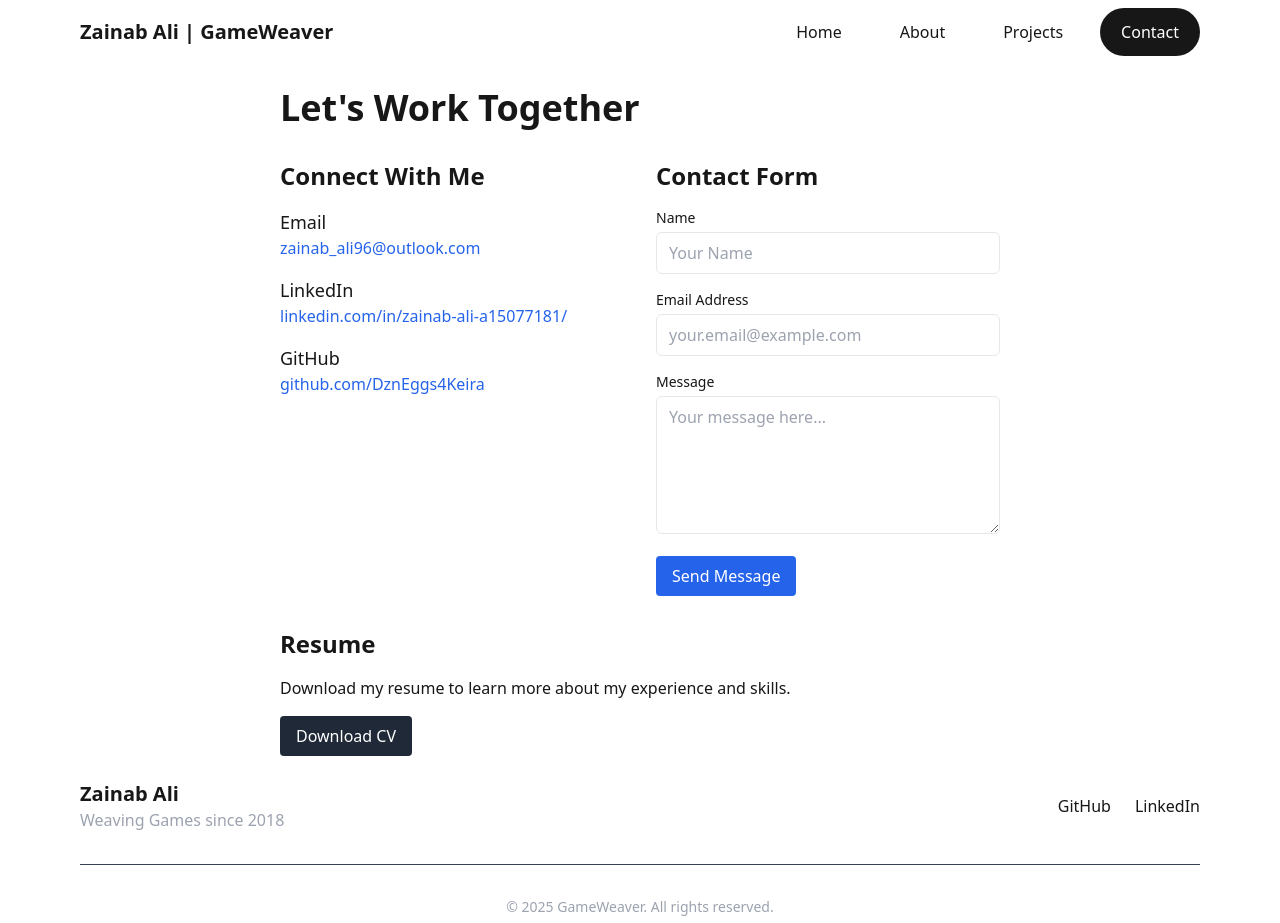
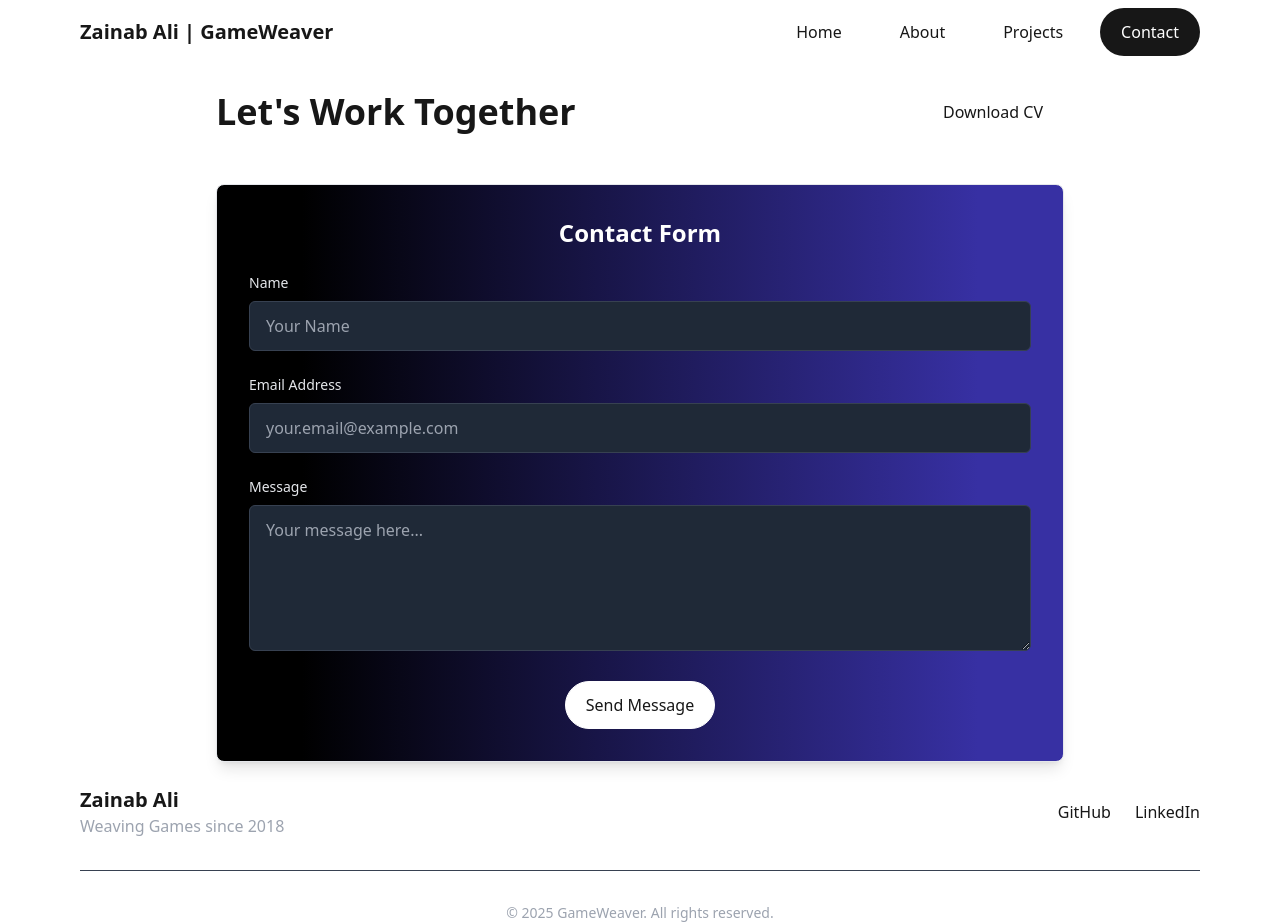
Before and after one commit to DznEggs4Keira/portfolio, a Next.js app: page /contact in a window 1280 px wide. Built offline with nearby package versions, Linux system fonts and the light colour scheme.

Commit message:
Fixed the content page

```diff
--- a/src/app/about/page.tsx
+++ b/src/app/about/page.tsx
@@ -1,73 +1,7 @@
+import { skillStack } from "@/data/about";
+import { timelineEvents } from "@/data/about";
+
 export default function About() {
-  // Tech skills data
-  const techSkills = [
-    "Unity Engine",
-    "Unreal Engine",
-    "C#",
-    "C++",
-    "JavaScript",
-    "TypeScript",
-    "React",
-    "NextJS",
-    "ThreeJS",
-    "Game Design",
-    "Game Mechanics",
-    "Narrative Design",
-    "Level Design",
-  ];
-
-  // Social skills data
-  const socialSkills = [
-    "Team Leadership",
-    "Project Management",
-    "Communication",
-    "Problem Solving",
-    "Collaboration",
-    "Adaptability",
-    "Vibe Coding",
-  ];
-
-  // Timeline data
-  const timelineEvents = [
-    {
-      year: "2024 - Present",
-      title: "Junior Software Developer at AHEAD Automotive GmbH",
-      description:
-        "Working on Qira, a AI Repair assistant for mechanics. Developing features and improving user experience. Also provide technical support for company software (Google Workspace, CRM, etc.).",
-    },
-    {
-      year: "2022 - 2024",
-      title: "Internship Games Programmer at Ergofox GmbH",
-      description:
-        "Created several prototypes exploring different genres and mechanics for Ergogames, a subset of serious games focused on health and preventive care.",
-    },
-    {
-      year: "2021 - 2024",
-      title: "Freelance Game Developer at BlueGoo Games",
-      description:
-        "Worked on SpaceChef, an upcoming space exploring, cooking game with a twist. Developed core gameplay mechanics and collaborated with artists to create engaging environments.",
-    },
-    {
-      year: "2019 - 2021",
-      title: "Games Programming Exploration",
-      description:
-        "Started taking online courses to further hone my skills in the arts of videogame programming. Explored various game engines and programming languages.",
-    },
-    {
-      year: "2018 - 2019",
-      title:
-        "Master's Degree in Computer Games Technology at Abertay University",
-      description:
-        "Graduated with merit. Focused on game development, programming, and design. Developed a strong foundation in game mechanics and narrative design.",
-    },
-    {
-      year: "2015 - 2018",
-      title: "Bachelor's Degree in Computer Science at Mazoon University",
-      description:
-        "Graduated with distinction. Studied computer science fundamentals, programming languages, and software development.",
-    },
-  ];
-
   return (
     <div className="max-w-4xl mx-auto p-6">
       <h1 className="text-4xl font-bold mb-12 text-center">About Me</h1>
@@ -76,12 +10,12 @@ export default function About() {
       <div className="mb-16 grid grid-cols-1 md:grid-cols-2 gap-8">
         <div>
           <h2 className="text-2xl font-semibold mb-4 text-center">
-            Tech Skills
+            {skillStack[0]?.title}
           </h2>
           <div className="flex flex-wrap justify-center gap-2">
-            {techSkills.map((skill, index) => (
-              <span key={index} className="tech-badge">
-                {skill}
+            {skillStack[0].tags.map((tag) => (
+                <span key={tag} className="tech-badge">
+                  {tag}
                 </span>
               ))}
           </div>
@@ -89,12 +23,12 @@ export default function About() {
 
         <div>
           <h2 className="text-2xl font-semibold mb-4 text-center">
-            Social Skills
+            {skillStack[1]?.title}
           </h2>
           <div className="flex flex-wrap justify-center gap-2">
-            {socialSkills.map((skill, index) => (
-              <span key={index} className="tech-badge">
-                {skill}
+            {skillStack[1].tags.map((tag) => (
+                <span key={tag} className="tech-badge">
+                  {tag}
                 </span>
               ))}
           </div>
@@ -111,7 +45,7 @@ export default function About() {
 
           {/* Timeline Events */}
           {timelineEvents.map((event, index) => (
-            <div key={index} className="relative mb-12 flex">
+            <div key={event.id} className="relative mb-12 flex">
               {/* For desktop: Position boxes on alternating sides */}
               <div
                 className={`w-full md:w-[45%] ${
@@ -140,30 +74,31 @@ export default function About() {
       {/* Hobbies/Side Quests */}
       <div>
         <h2 className="text-2xl font-semibold mb-6 text-center">Side Quests</h2>
-        <div className="space-y-4 mt-8">
+          <div className="space-y-4">
             <p>
-            When I&apos;m not crafting digital worlds, you can find me exploring
-            the real one through traveling to any country that will give me a
-            visa. It is important to go out and touch grass sometimes, but i am
-            a nerd at heart, so i joined a sword fighting club instead. I hope
-            it counts.
+              When I&apos;m not crafting digital worlds, you can find me
+              exploring the real one through traveling to any country that will
+              give me a visa. It is important to go out and touch grass
+              sometimes, but i am a nerd at heart, so i joined a sword fighting
+              club instead. I hope it counts.
             </p>
             <p>
               If i am being honest, I prefer enjoying other fantastical worlds
               from the comfort of my home. Whether it is the post apocalyptic
-            scenescape of Horizon, the open fields bustling with monsters in the
-            Witcher, or the rooftops of ancient Venice in Assassins Creed. All
-            tickle my fancy. And when they don&apos;t, I am always up for a good
-            book or a movie. I am a sucker for deep lore and engaging
-            cinematography, so you KNOW Star Wars and LotR are always on repeat,
-            plus anything Wes Anderson puts out.
+              scenescape of Horizon, the open fields bustling with monsters in
+              the Witcher, or the rooftops of ancient Venice in Assassins Creed.
+              All tickle my fancy. And when they don&apos;t, I am always up for
+              a good book or a movie. I am a sucker for deep lore and engaging
+              cinematography, so you KNOW Star Wars and LotR are always on
+              repeat, plus anything Wes Anderson puts out.
             </p>
             <p>
-            Dungeons&Dragons is my favorite TTRPG and it often inspires my game
-            narratives as well. I regularly participate in game jams to
-            challenge my creativity and collaborate with my game dev friends on
-            cool little projects. These rapid development cycles have taught me
-            to think quickly and and to work efficiently under pressure.
+              Dungeons&Dragons is my favorite TTRPG and it often inspires my
+              game narratives as well. I regularly participate in game jams to
+              challenge my creativity and collaborate with my game dev friends
+              on cool little projects. These rapid development cycles have
+              taught me to think quickly and and to work efficiently under
+              pressure.
             </p>
           </div>
       </div>
--- a/src/app/contact/page.tsx
+++ b/src/app/contact/page.tsx
@@ -1,96 +1,70 @@
 export default function Contact() {
   return (
-      <div className="max-w-3xl mx-auto p-6">
-        <h1 className="text-4xl font-bold mb-8">Let&apos;s Work Together</h1>
-
-        <div className="grid grid-cols-1 md:grid-cols-2 gap-8 mb-8">
-          <div>
-            <h2 className="text-2xl font-semibold mb-4">Connect With Me</h2>
-            <div className="space-y-4">
-              <div>
-                <h3 className="text-lg font-medium">Email</h3>
-                <a href="mailto:zainab_ali96@outlook.com" className="text-blue-600 hover:underline">
-                zainab_ali96@outlook.com
+    <div className="max-w-4xl mx-auto p-6">
+      {/* Header Section with Title and CV Button */}
+      <div className="flex flex-col md:flex-row justify-between items-center mb-12">
+        <h1 className="text-4xl font-bold mb-4 md:mb-0">
+          Let&apos;s Work Together
+        </h1>
+        <a href="/Zainab CV.pdf" download className="btn btn-primary btn-md">
+          Download CV
         </a>
       </div>
+
+      {/* Contact Form Section */}
+      <div className="project-card p-8 rounded-lg">
+        <h2 className="text-2xl font-semibold mb-6 text-center text-white">
+          Contact Form
+        </h2>
+        <form className="space-y-6">
           <div>
-                <h3 className="text-lg font-medium">LinkedIn</h3>
-                <a
-                  href="https://www.linkedin.com/in/zainab-ali-a15077181/"
-                  target="_blank"
-                  rel="noopener noreferrer"
-                  className="text-blue-600 hover:underline"
+            <label
+              htmlFor="name"
+              className="block text-sm font-medium mb-2 text-gray-200"
             >
-                  linkedin.com/in/zainab-ali-a15077181/
-                </a>
-              </div>
-              <div>
-                <h3 className="text-lg font-medium">GitHub</h3>
-                <a
-                  href="https://github.com/DznEggs4Keira"
-                  target="_blank"
-                  rel="noopener noreferrer"
-                  className="text-blue-600 hover:underline"
-                >
-                  github.com/DznEggs4Keira
-                </a>
-              </div>
-              {/* Add other social profiles as needed */}
-            </div>
-          </div>
-
-          <div>
-            <h2 className="text-2xl font-semibold mb-4">Contact Form</h2>
-            <form className="space-y-4">
-              <div>
-                <label htmlFor="name" className="block text-sm font-medium mb-1">Name</label>
+              Name
+            </label>
             <input
               type="text"
               id="name"
-                  className="w-full px-3 py-2 border rounded-md focus:outline-none focus:ring-2 focus:ring-blue-500"
+              className="w-full px-4 py-3 bg-gray-800 border border-gray-700 rounded-md focus:outline-none focus:ring-2 focus:ring-blue-500 text-white"
               placeholder="Your Name"
             />
           </div>
           <div>
-                <label htmlFor="email" className="block text-sm font-medium mb-1">Email Address</label>
+            <label
+              htmlFor="email"
+              className="block text-sm font-medium mb-2 text-gray-200"
+            >
+              Email Address
+            </label>
             <input
               type="email"
               id="email"
-                  className="w-full px-3 py-2 border rounded-md focus:outline-none focus:ring-2 focus:ring-blue-500"
+              className="w-full px-4 py-3 bg-gray-800 border border-gray-700 rounded-md focus:outline-none focus:ring-2 focus:ring-blue-500 text-white"
               placeholder="your.email@example.com"
             />
           </div>
           <div>
-                <label htmlFor="message" className="block text-sm font-medium mb-1">Message</label>
+            <label
+              htmlFor="message"
+              className="block text-sm font-medium mb-2 text-gray-200"
+            >
+              Message
+            </label>
             <textarea
               id="message"
               rows={5}
-                  className="w-full px-3 py-2 border rounded-md focus:outline-none focus:ring-2 focus:ring-blue-500"
+              className="w-full px-4 py-3 bg-gray-800 border border-gray-700 rounded-md focus:outline-none focus:ring-2 focus:ring-blue-500 text-white"
               placeholder="Your message here..."
             ></textarea>
           </div>
-              <button
-                type="submit"
-                className="bg-blue-600 text-white px-4 py-2 rounded hover:bg-blue-700 transition-colors"
-              >
+          <div className="flex justify-center">
+            <button type="submit" className="btn btn-primary btn-md">
               Send Message
             </button>
+          </div>
         </form>
-          </div>
-        </div>
-
-        <div>
-          <h2 className="text-2xl font-semibold mb-4">Resume</h2>
-          <p className="mb-4">
-            Download my resume to learn more about my experience and skills.
-          </p>
-          <a
-            href="/Zainab CV.pdf"
-            download
-            className="bg-gray-800 text-white px-4 py-2 rounded hover:bg-gray-900 transition-colors inline-flex items-center"
-          >
-            Download CV
-          </a>
       </div>
     </div>
   );
--- /dev/null
+++ b/src/data/about.ts
@@ -0,0 +1,89 @@
+export interface SkillStack {
+  title: string;
+  tags: string[];
+}
+
+export const skillStack: SkillStack[] = [
+  {
+    title: "Tech Skills",
+    tags: [
+      "Unity Engine",
+      "Unreal Engine",
+      "C#",
+      "C++",
+      "JavaScript",
+      "TypeScript",
+      "React",
+      "NextJS",
+      "ThreeJS",
+      "Game Design",
+      "Game Mechanics",
+      "Narrative Design",
+      "Level Design",
+    ],
+  },
+  {
+    title: "Soft Skills",
+    tags: [
+      "Team Leadership",
+      "Project Management",
+      "Communication",
+      "Problem Solving",
+      "Collaboration",
+      "Adaptability",
+      "Vibe Coding",
+    ],
+  },
+];
+
+export interface TimelineEvent {
+  id: number;
+  year: string;
+  title: string;
+  description: string;
+}
+
+export const timelineEvents: TimelineEvent[] = [
+  {
+    id: 1,
+    year: "2024 - Present",
+    title: "Junior Software Developer at AHEAD Automotive GmbH",
+    description:
+      "Working on Qira, a AI Repair assistant for mechanics. Developing features and improving user experience. Also provide technical support for company software (Google Workspace, CRM, etc.).",
+  },
+  {
+    id: 2,
+    year: "2022 - 2024",
+    title: "Internship Games Programmer at Ergofox GmbH",
+    description:
+      "Created several prototypes exploring different genres and mechanics for Ergogames, a subset of serious games focused on health and preventive care.",
+  },
+  {
+    id: 3,
+    year: "2021 - 2024",
+    title: "Freelance Game Developer at BlueGoo Games",
+    description:
+      "Worked on SpaceChef, an upcoming space exploring, cooking game with a twist. Developed core gameplay mechanics and collaborated with artists to create engaging environments.",
+  },
+  {
+    id: 4,
+    year: "2019 - 2021",
+    title: "Games Programming Exploration",
+    description:
+      "Started taking online courses to further hone my skills in the arts of videogame programming. Explored various game engines and programming languages.",
+  },
+  {
+    id: 5,
+    year: "2018 - 2019",
+    title: "Master's Degree in Computer Games Technology at Abertay University",
+    description:
+      "Graduated with merit. Focused on game development, programming, and design. Developed a strong foundation in game mechanics and narrative design.",
+  },
+  {
+    id: 6,
+    year: "2015 - 2018",
+    title: "Bachelor's Degree in Computer Science at Mazoon University",
+    description:
+      "Graduated with distinction. Studied computer science fundamentals, programming languages, and software development.",
+  },
+];
```
Lines whose indentation alone changed are shown as unchanged.
